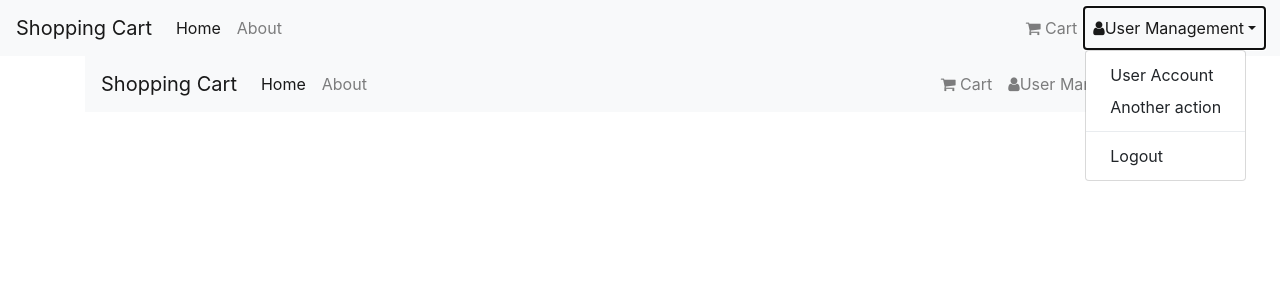
After one commit to iyin21/Shopping-Cart, a Node server app: template views/partials/header.hbs in a window 1280 px wide, after a click on "User Management". The commit adds this page. Shown: the top 300 px of the page. Run offline with Node 20, Linux system fonts and the light colour scheme; the template is opened without the code that fills it, so the values that code supplies are empty; some libraries are stand-ins or nearby versions.

Commit message:
Add partials and index page

```diff
--- a/app.js
+++ b/app.js
@@ -8,18 +8,36 @@
 //require routes
 var indexRoutes = require("./routes/index");
 //view engine setup
-//app.engine("hbs", hbs({defaultLayout: "layout"}));
+app.engine("hbs", hbs({defaultLayout: "layout", extname:".hbs"}));
 //app.set("views", path.join(__dirname, "views"));
-app.set("view engine", "hbs");
+app.set("view engine", ".hbs");
 //bodyparser setup
 app.use(bodyParser.urlencoded({extended : true}));
 //setup morgan
 app.use(logger("dev"));
-
+//public directory
+app.use(express.static(__dirname +"/public"));
 
 
 app.use("/", indexRoutes);
 
 app.listen("3000", function(){
 	console.log("App running");
-})
+});
+// // catch 404 and forward to error handler
+// app.use(function(req, res, next){
+// 	var err = new Error("Not found");
+// 	err.status = 404;
+// 	next(err);
+// });
+// //error handlers
+// //development error handler
+// if(app.get("env")==="development"){
+// 	app.use(function(err, req, res, next){
+// 		res.status(err.status || 500);
+// 		res.render("error", {
+// 			message: err.message,
+// 			error: err
+// 		});
+// 	});
+// }
--- a/public/stylesheets/style.css
+++ b/public/stylesheets/style.css
@@ -0,0 +1,11 @@
+.card img{
+	max-height: 200px;
+}
+.price{
+	font-weight: bold;
+	font-size: 15px;
+}
+.row{
+	margin: 10px;
+	display: flex;
+}
--- a/views/layout.hbs
+++ b/views/layouts/layout.hbs
@@ -3,10 +3,14 @@
 <head>
 	<title>{{title}}</title>
 	<link rel="stylesheet" href="https://stackpath.bootstrapcdn.com/bootstrap/4.4.1/css/bootstrap.min.css" integrity="sha384-Vkoo8x4CGsO3+Hhxv8T/Q5PaXtkKtu6ug5TOeNV6gBiFeWPGFN9MuhOf23Q9Ifjh" crossorigin="anonymous">
+	<link href="https://stackpath.bootstrapcdn.com/font-awesome/4.7.0/css/font-awesome.min.css" rel="stylesheet" integrity="sha384-wvfXpqpZZVQGK6TAh5PVlGOfQNHSoD2xbE+QkPxCAFlNEevoEH3Sl0sibVcOQVnN" crossorigin="anonymous">
 	<link rel="stylesheet" type="text/css" href="/stylesheets/style.css">
 </head>
 <body>
-	{{{body}}}
+	{{> header }}
+	<div class="container">
+		{{{body}}}
+	</div>
 	<script src="https://code.jquery.com/jquery-3.4.1.slim.min.js" integrity="sha384-J6qa4849blE2+poT4WnyKhv5vZF5SrPo0iEjwBvKU7imGFAV0wwj1yYfoRSJoZ+n" crossorigin="anonymous"></script>
 	<script src="https://cdn.jsdelivr.net/npm/popper.js@1.16.0/dist/umd/popper.min.js" integrity="sha384-Q6E9RHvbIyZFJoft+2mJbHaEWldlvI9IOYy5n3zV9zzTtmI3UksdQRVvoxMfooAo" crossorigin="anonymous"></script>
 	<script src="https://stackpath.bootstrapcdn.com/bootstrap/4.4.1/js/bootstrap.min.js" integrity="sha384-wfSDF2E50Y2D1uUdj0O3uMBJnjuUD4Ih7YwaYd1iqfktj0Uod8GCExl3Og8ifwB6" crossorigin="anonymous"></script>
--- /dev/null
+++ b/views/partials/header.hbs
@@ -0,0 +1,32 @@
+<nav class="navbar navbar-expand-lg navbar-light bg-light">
+  <a class="navbar-brand" href="#">Shopping Cart</a>
+  <button class="navbar-toggler" type="button" data-toggle="collapse" data-target="#navbarSupportedContent" aria-controls="navbarSupportedContent" aria-expanded="false" aria-label="Toggle navigation">
+    <span class="navbar-toggler-icon"></span>
+  </button>
+
+  <div class="collapse navbar-collapse" id="navbarSupportedContent">
+    <ul class="navbar-nav mr-auto">
+      <li class="nav-item active">
+        <a class="nav-link" href="#">Home <span class="sr-only">(current)</span></a>
+      </li>
+      <li class="nav-item">
+        <a class="nav-link" href="#">About</a>
+      </li>
+    </ul>
+    <ul class="navbar-nav my-2 my-lg-0">
+    <li class="nav-item">
+        <a class="nav-link" href="#"><i class="fa fa-shopping-cart" aria-hidden="true"></i>
+		Cart</a>
+      </li>
+      <li class="nav-item dropdown">
+        <a class="nav-link dropdown-toggle" href="#" id="navbarDropdown" role="button" data-toggle="dropdown" aria-haspopup="true" aria-expanded="false"><i class="fa fa-user" aria-hidden="true"></i>User Management</a>
+        <div class="dropdown-menu" aria-labelledby="navbarDropdown">
+          <a class="dropdown-item" href="#">User Account</a>
+          <a class="dropdown-item" href="#">Another action</a>
+          <div class="dropdown-divider"></div>
+          <a class="dropdown-item" href="#">Logout</a>
+        </div>
+      </li>
+    </ul>
+  </div>
+</nav>
```
Also changed, not shown: views/index.hbs (+82 -2 lines).
